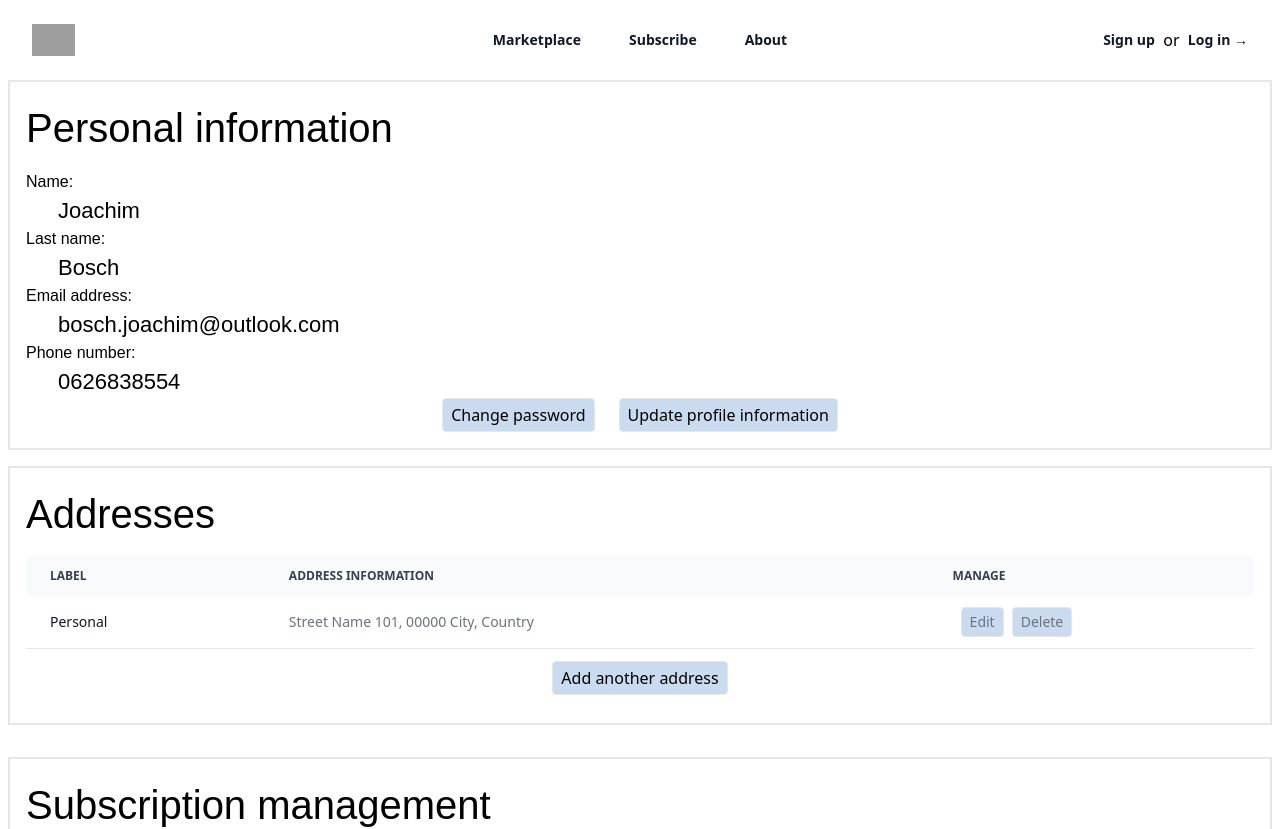
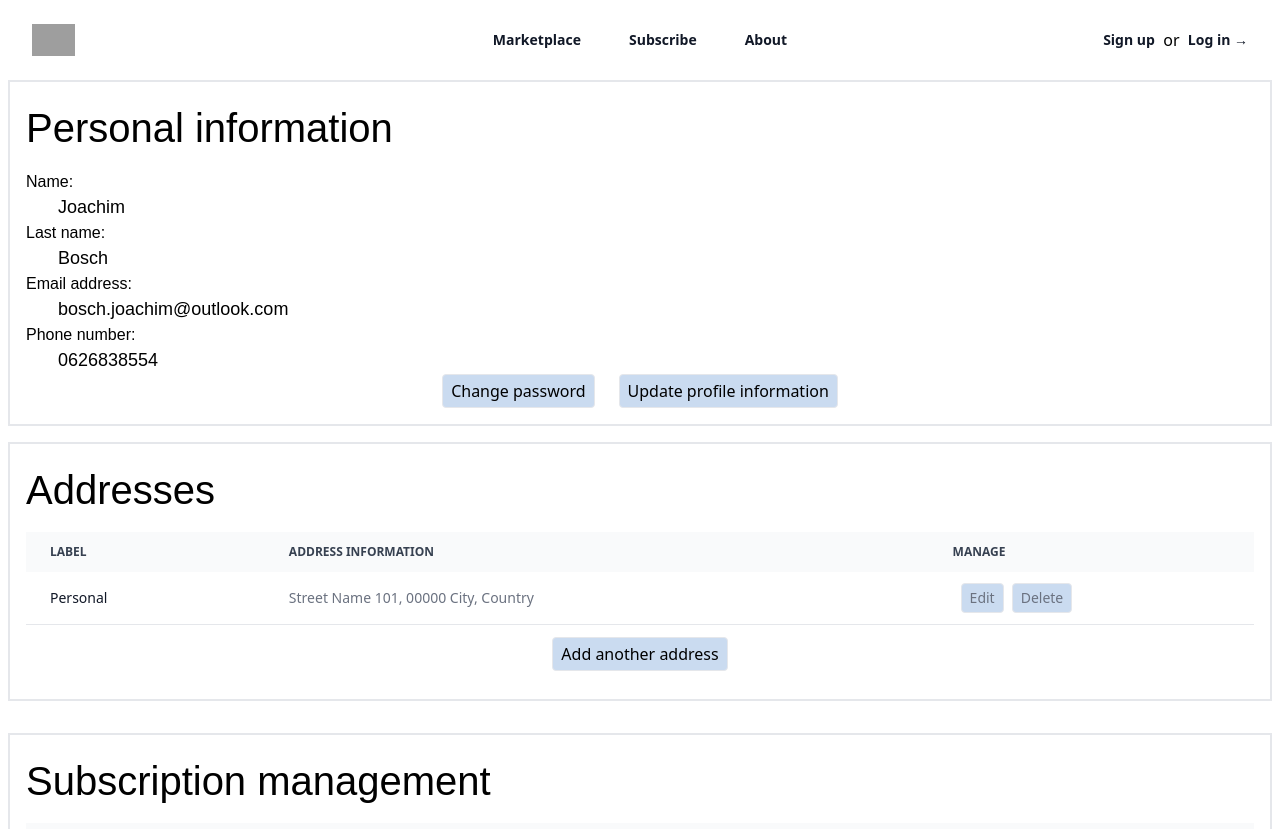
Before and after one commit to JoachimBosch/4Geeks_Final_Project, a React (Vite) app in the folder 4Geeks_Final/: page /profile in a window 1280 px wide. Shown: the top 829 px of the page. Built offline with nearby package versions, Linux system fonts and the light colour scheme; grey boxes are pictures that could not be loaded; a web font is replaced by a local one.

Commit message:
Additional styling in profile + basics of manage subscription page

```diff
--- a/4Geeks_Final/src/assets/login.jsx
+++ b/4Geeks_Final/src/assets/login.jsx
@@ -1,4 +1,5 @@
-
+import { Link } from "react-router-dom";
+import Button from 'react-bootstrap/Button';
 import MyContext from "../Context/context";
 
 const Login = () => {
@@ -37,7 +38,7 @@ const Login = () => {
 
                 <p className="mt-10 text-center text-sm text-gray-500">
                 Not registered yet?
-                <a href="#" className="font-semibold leading-6 text-indigo-600 hover:text-indigo-500"> Sign up here.</a>
+                <Button as={Link} to={`/subscribe`}className="font-semibold leading-6 text-indigo-600 hover:text-indigo-500"> Sign up here.</Button>
                 </p>
             </div>
         </div>
--- a/4Geeks_Final/src/assets/navbar.jsx
+++ b/4Geeks_Final/src/assets/navbar.jsx
@@ -3,6 +3,8 @@ import MyContext from "../Context/context";
 import { useState } from 'react'
 import { Dialog, DialogPanel } from '@headlessui/react'
 import { Bars3Icon, XMarkIcon } from '@heroicons/react/24/outline'
+import { Link } from "react-router-dom";
+import Button from 'react-bootstrap/Button';
 
 const navigation = [
   { name: 'Marketplace', href: './marketplace' },
@@ -45,15 +47,15 @@ export default function Navbar() {
             ))}
           </div>
           <div className="hidden lg:flex lg:flex-1 lg:justify-end">
-            <a href="#" className="text-sm font-semibold leading-6 text-gray-900">
+          <Button as={Link} to={`/subscribe`} className="text-sm font-semibold leading-6 text-gray-900">
             Sign up
-            </a>
+            </Button>
             &nbsp;
             or
             &nbsp;
-            <a href="#" className="text-sm font-semibold leading-6 text-gray-900">
+            <Button as={Link} to={`/login`} className="text-sm font-semibold leading-6 text-gray-900">
               Log in <span aria-hidden="true">&rarr;</span>
-            </a>
+            </Button>
           </div>
         </nav>
         <Dialog open={mobileMenuOpen} onClose={setMobileMenuOpen} className="lg:hidden">
--- a/4Geeks_Final/src/assets/profile.jsx
+++ b/4Geeks_Final/src/assets/profile.jsx
@@ -9,13 +9,13 @@ const Profile = () => {
                     <h2>Personal information</h2>
                     <div className="mt-3">
                         <h3>Name:</h3>
-                        <p className="indent-8">Joachim</p>
+                        <p className="indent-8 profile-text">Joachim</p>
                         <h3>Last name:</h3>
-                        <p className="indent-8">Bosch</p>
+                        <p className="indent-8 profile-text">Bosch</p>
                         <h3>Email address:</h3>
-                        <p className="indent-8">bosch.joachim@outlook.com</p>
+                        <p className="indent-8 profile-text">bosch.joachim@outlook.com</p>
                         <h3>Phone number:</h3>
-                        <p className="indent-8">0626838554</p>
+                        <p className="indent-8 profile-text">0626838554</p>
                     </div>
                     <div className="flex justify-center">
                         <button className="mx-3 px-2 py-1 border rounded">Change password</button>
--- a/4Geeks_Final/src/assets/subscribe.jsx
+++ b/4Geeks_Final/src/assets/subscribe.jsx
@@ -1,3 +1,5 @@
+import { Link } from "react-router-dom";
+import Button from 'react-bootstrap/Button';
 import MyContext from "../Context/context";
 
 const Subscribe = () => {
@@ -5,13 +7,13 @@ const Subscribe = () => {
         <>
             <div className="flex min-h-full flex-col justify-center px-6 py-40 lg:px-8">
             <div className="sm:mx-auto sm:w-full sm:max-w-sm">
-                <h2 className="mt-10 text-center text-2xl font-bold leading-9 tracking-tight text-gray-900">Create your account</h2>
+                <h2 className="mt-10 text-center text-2xl font-bold tracking-tight text-gray-900">Create an account</h2>
             </div>
 
             <div className="mt-10 sm:mx-auto sm:w-full sm:max-w-sm">
                 <form className="space-y-6" action="#" method="POST">
                 <div>
-                    <label for="email" className="block text-sm font-medium leading-6 text-gray-900">Email address</label>
+                    <label for="email"><p>Email address</p></label>
                     <div className="mt-2">
                     <input id="email" name="email" type="email" autocomplete="email" required className="block w-full rounded-md border-0 py-1.5 text-gray-900 shadow-sm ring-1 ring-inset ring-gray-300 placeholder:text-gray-400 focus:ring-2 focus:ring-inset focus:ring-indigo-600 sm:text-sm sm:leading-6" />
                     </div>
@@ -19,7 +21,7 @@ const Subscribe = () => {
 
                 <div>
                     <div className="flex items-center justify-between">
-                    <label for="password" className="block text-sm font-medium leading-6 text-gray-900">Password</label>
+                    <label for="password"><p>Password</p></label>
                     </div>
                     <div className="mt-2">
                     <input id="password" name="password" type="password" required className="block w-full rounded-md border-0 py-1.5 text-gray-900 shadow-sm ring-1 ring-inset ring-gray-300 placeholder:text-gray-400 focus:ring-2 focus:ring-inset focus:ring-indigo-600 sm:text-sm sm:leading-6" />
@@ -33,7 +35,7 @@ const Subscribe = () => {
 
                 <p className="mt-10 text-center text-sm text-gray-500">
                 Already have an account?
-                <a href="#" className="font-semibold leading-6 text-indigo-600 hover:text-indigo-500"> Sign in here.</a>
+                <Button as={Link} to={`/login`}className="font-semibold leading-6 text-indigo-600 hover:text-indigo-500"> Sign in here.</Button>
                 </p>
             </div>
         </div>
--- a/4Geeks_Final/src/index.css
+++ b/4Geeks_Final/src/index.css
@@ -36,6 +36,13 @@ p {
   font-size: 22px
 }
 
+.profile-text {
+        font-family: "omnes-pro", sans-serif;
+        font-weight: 300;
+        font-style: normal;
+        font-size: 18px
+}
+
 button {
     background-color: rgba(77, 133, 206, 0.297);
 }
```
